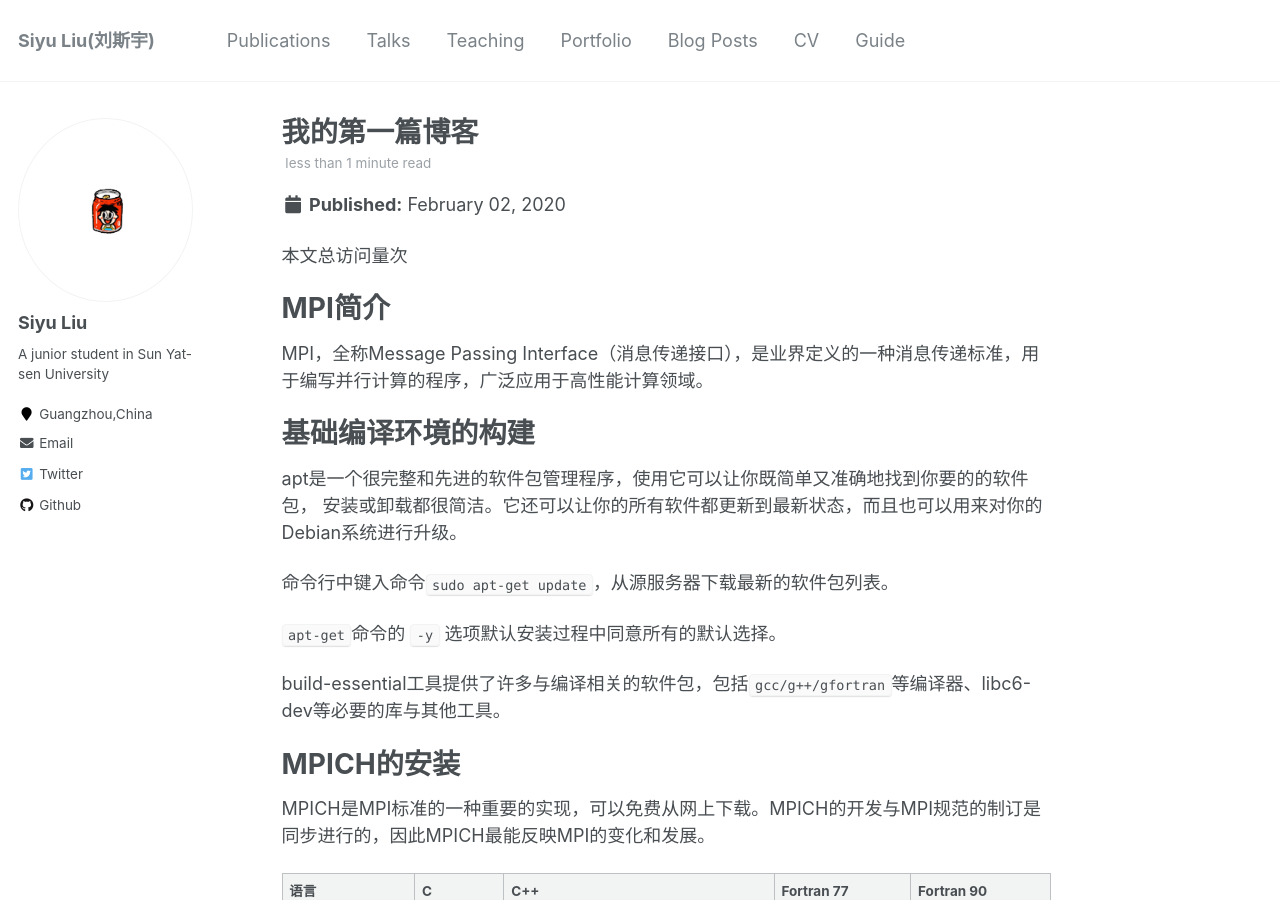
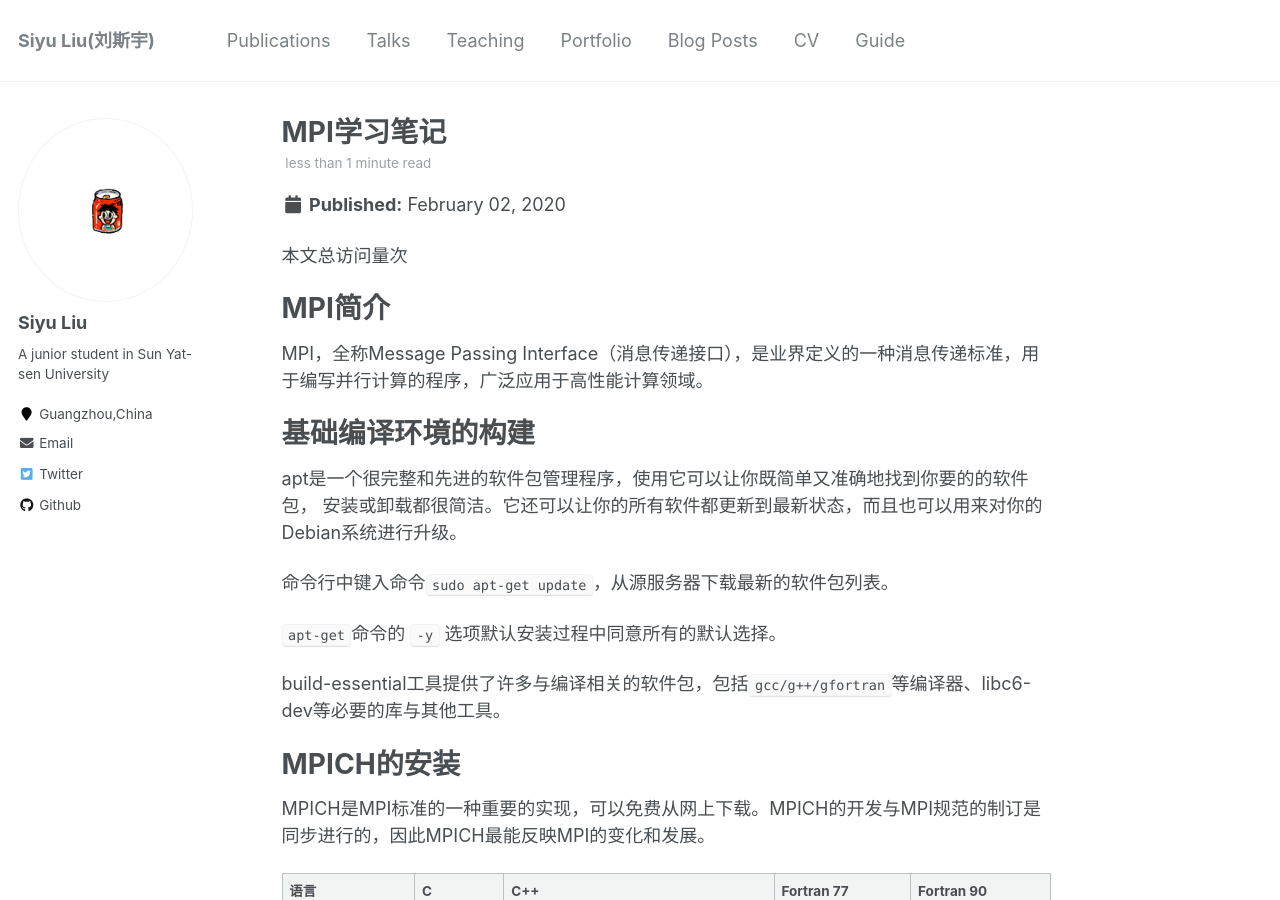
Before and after one commit to a79461378945/liusy58.github.io, a Jekyll site: the page built from _posts/2020-02-02-blog-post-2.md, in a window 1280 px wide and 900 px high. Built offline with Jekyll 4.4.1, drawn with Linux system fonts in a browser that asks for light colours; comment, search, counter and statistics services are not loaded.

Commit message:
2.2博客

```diff
--- a/_posts/2020-02-02-blog-post-2.md
+++ b/_posts/2020-02-02-blog-post-2.md
@@ -1,5 +1,5 @@
 ---
-title: '我的第一篇博客'
+title: 'MPI学习笔记'
 date: 2020-02-02
 permalink: /posts/2020/02/blog-post-2/
 tags:
```
